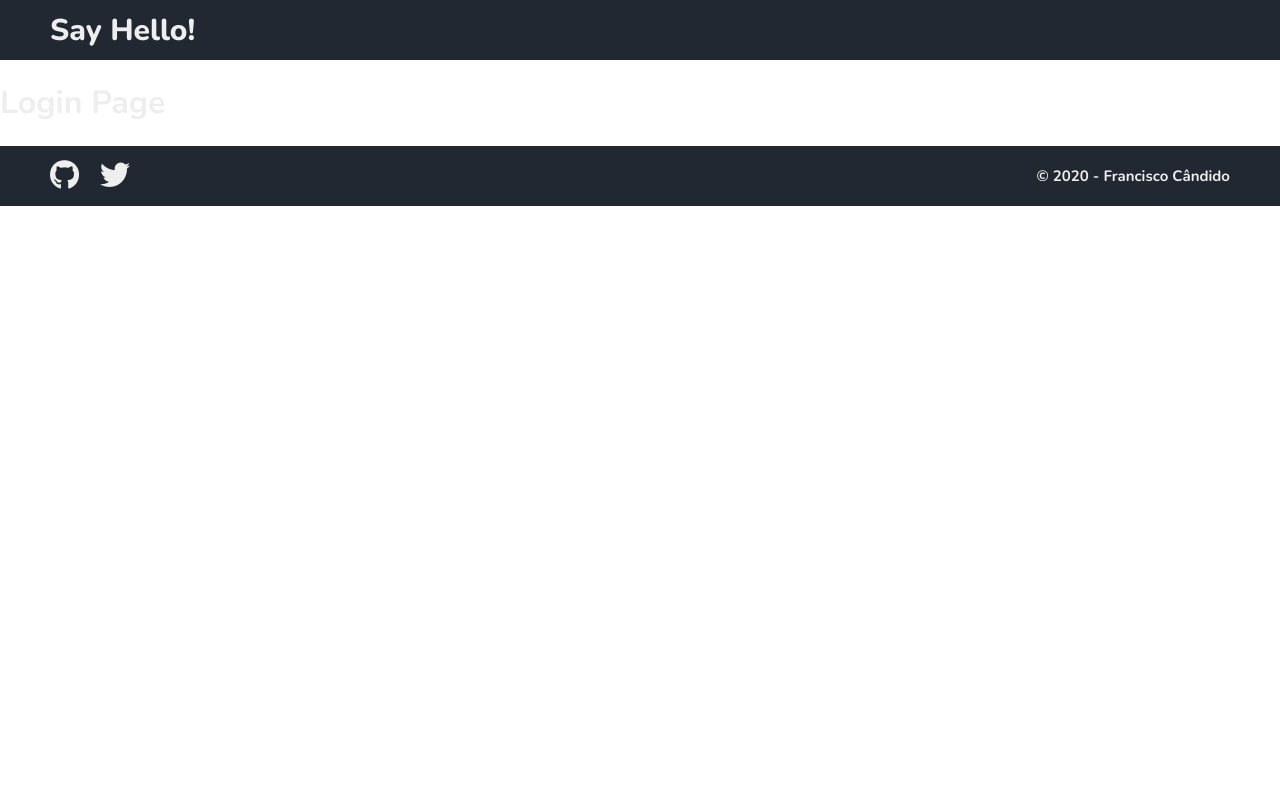
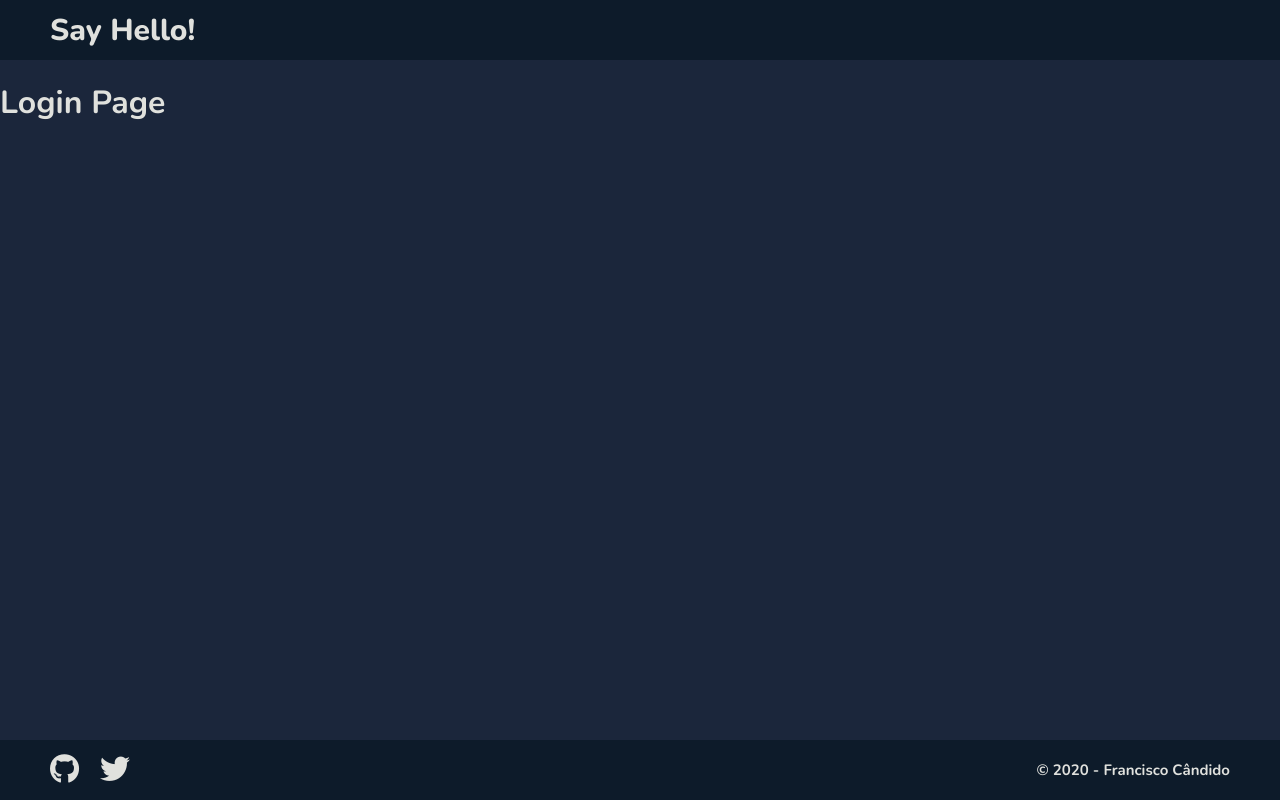
Before and after one commit to franciscocandido/say-hello, a React (Create React App) app: page / in a window 1280 px wide. Built offline with nearby package versions, Linux system fonts and the light colour scheme.

Commit message:
:lipstick: Changed color palette

```diff
--- a/src/Components/DefaultPage/styles.js
+++ b/src/Components/DefaultPage/styles.js
@@ -2,7 +2,7 @@
 import styled from 'styled-components';
 
 export const Content = styled.main`
-  background: var(--grey);
+  background: var(--secondary);
   color: var(--white);
   flex: 1;
 `;
--- a/src/Components/Footer/styles.js
+++ b/src/Components/Footer/styles.js
@@ -7,7 +7,7 @@ export const PageFooter = styled.footer`
   justify-content: space-between;
   width: 100%;
   height: 60px;
-  background: var(--dark);
+  background: var(--primary);
 `;
 
 export const IconsDiv = styled.div`
@@ -26,7 +26,7 @@ export const FooterIcon = styled.i`
   font-size: 30px;
   transition: 0.2s;
   &:hover {
-    color: var(--blue);
+    color: var(--support);
   }
 `;
 
--- a/src/Components/Menu/styles.js
+++ b/src/Components/Menu/styles.js
@@ -7,7 +7,7 @@ export const Navbar = styled.nav`
   align-items: center;
   width: 100%;
   height: 60px;
-  background: var(--dark);
+  background: var(--primary);
   @media (max-width: 800px) {
     justify-content: center;
   }
--- a/src/main.css
+++ b/src/main.css
@@ -4,10 +4,10 @@
 }
 
 :root {
-  --dark: #222831;
-  --gray: #393E46;
-  --blue: #00adb5;
-  --white: #EEEEEE;
+  --primary: #0D1B2A;
+  --secondary: #1B263B;
+  --support: #778DA9;
+  --white: #E0E1DD;
 }
 
 html,
@@ -19,3 +19,10 @@ body {
 a {
 	color: inherit;
 }
+
+#root {
+  display: flex;
+  min-height: 100vh;
+  flex-direction: column;
+  justify-content: space-between;
+}
```
